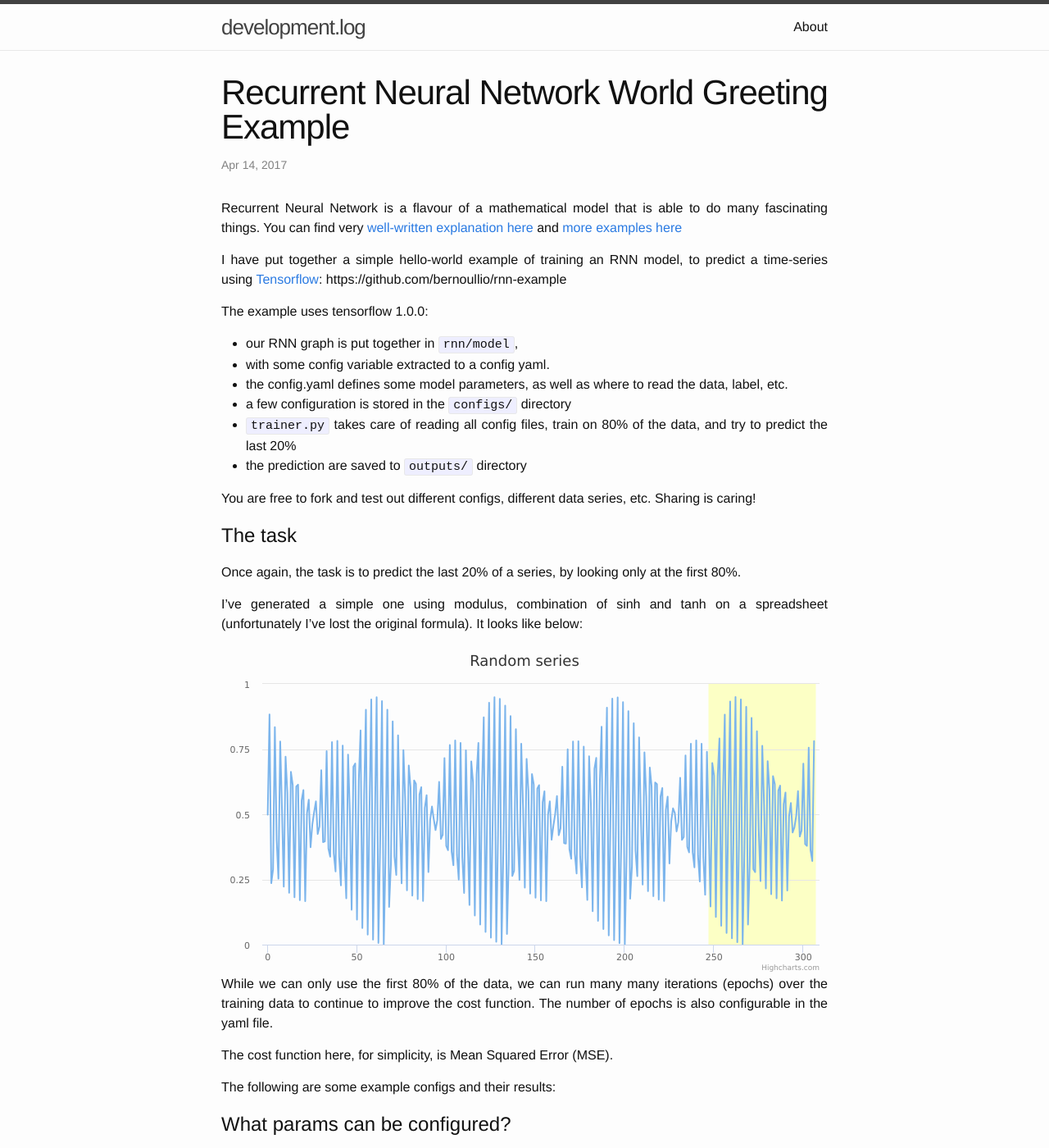
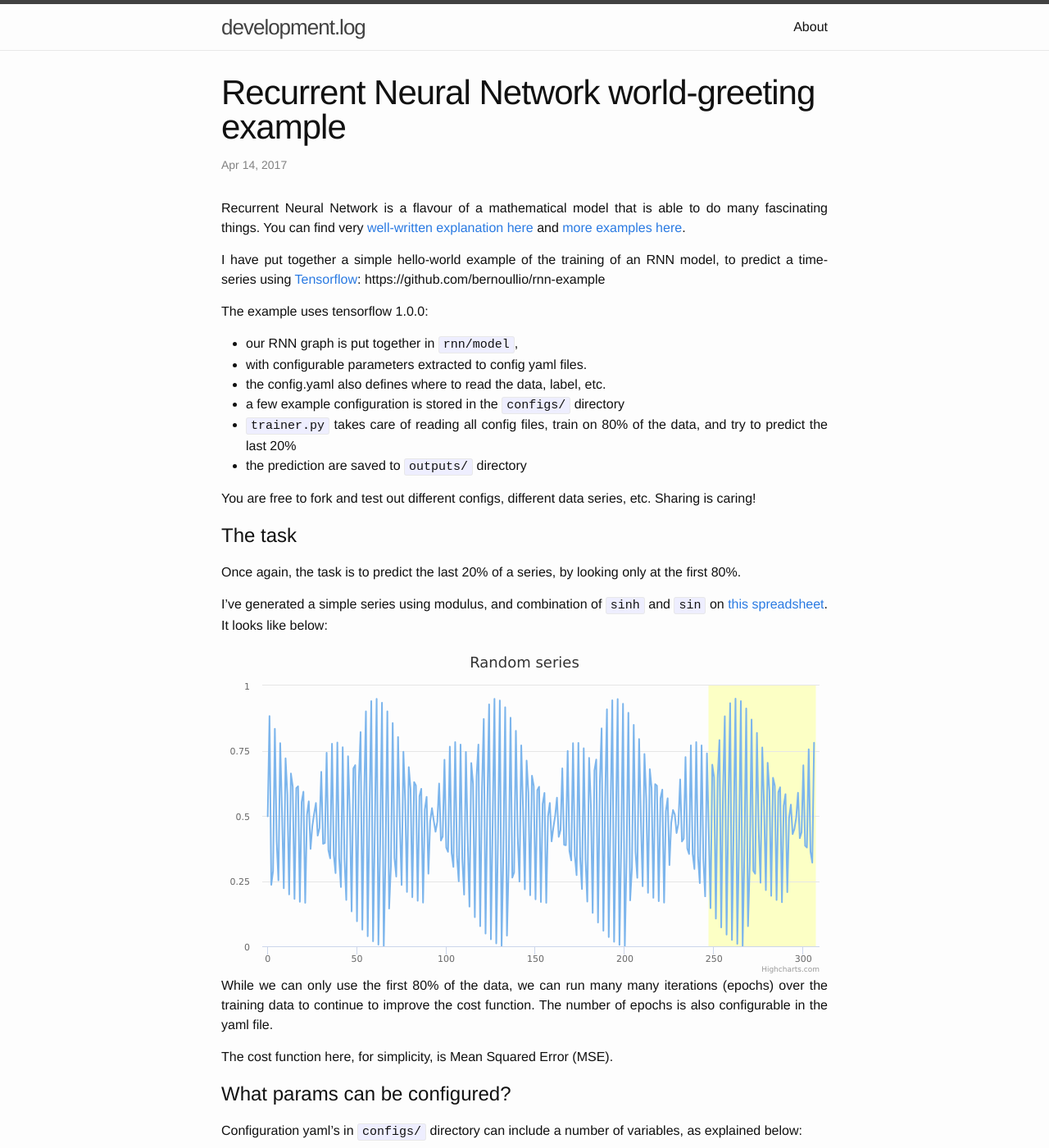
Before and after one commit to keang/keang.github.io, a Jekyll site: the page built from _posts/2017-04-14-rnn-example.markdown, in a window 1280 px wide and 1400 px high. Shown: the whole window at 82% size. Built offline with Jekyll 4.4.1, drawn with Linux system fonts in a browser that asks for light colours; comment, search, counter and statistics services are not loaded; some of the changed text lies outside the part shown; grey boxes are pictures that could not be loaded.

Commit message:
Edit rnn-example

```diff
--- a/_posts/2017-04-14-rnn-example.markdown
+++ b/_posts/2017-04-14-rnn-example.markdown
@@ -1,6 +1,6 @@
 ---
 layout: post
-title:  "Recurrent Neural Network World Greeting Example"
+title:  "Recurrent Neural Network world-greeting example"
 date:   2017-04-14 11:02:00 +0800
 categories: machine-learning
 comments: true
@@ -9,16 +9,16 @@ jsarr:
 ---
 
 Recurrent Neural Network is a flavour of a mathematical model that is able to do many fascinating things.
-You can find very [well-written explanation here](http://colah.github.io/posts/2015-08-Understanding-LSTMs/) and [more examples here](http://karpathy.github.io/2015/05/21/rnn-effectiveness/)
+You can find very [well-written explanation here](http://colah.github.io/posts/2015-08-Understanding-LSTMs/) and [more examples here](http://karpathy.github.io/2015/05/21/rnn-effectiveness/).
 
-I have put together a simple hello-world example of training an RNN model, to predict a time-series using [Tensorflow](https://www.tensorflow.org/): https://github.com/bernoullio/rnn-example
+I have put together a simple hello-world example of the training of an RNN model, to predict a time-series using [Tensorflow](https://www.tensorflow.org/): https://github.com/bernoullio/rnn-example
 
 The example uses tensorflow 1.0.0:
 
   - our RNN graph is put together in `rnn/model`,
-  - with some config variable extracted to a config yaml.
-  - the config.yaml defines some model parameters, as well as where to read the data, label, etc.
-  - a few configuration is stored in the `configs/` directory
+  - with configurable parameters extracted to config yaml files.
+  - the config.yaml also defines where to read the data, label, etc.
+  - a few example configuration is stored in the `configs/` directory
   - `trainer.py` takes care of reading all config files, train on 80% of the data, and try to predict the last 20%
   - the prediction are saved to `outputs/` directory
 
@@ -28,7 +28,7 @@ You are free to fork and test out different configs, different data series, etc.
 
 Once again, the task is to predict the last 20% of a series, by looking only at the first 80%.
 
-I've generated a simple one using modulus, combination of sinh and tanh  on a spreadsheet (unfortunately I've lost the original formula). It looks like below:
+I've generated a simple series using modulus, and combination of `sinh` and `sin` on [this spreadsheet](https://docs.google.com/spreadsheets/d/1fdEMbqGCLJ-GPJFswbDRCzVIP4oMT-1GwL4v2UwftPM/edit?usp=sharing). It looks like below:
 
 <div id="series"></div>
 
@@ -36,21 +36,20 @@ While we can only use the first 80% of the data, we can run many many iterations
 
 The cost function here, for simplicity, is Mean Squared Error (MSE).
 
-The following are some example configs and their results:
-
-
 # What params can be configured?
 
 Configuration yaml's in `configs/` directory can include a number of variables, as explained below:
 
 <script src="http://gist-it.appspot.com/https://github.com/bernoullio/rnn-example/blob/master/configs/base.yaml"></script>
 
-# Tweaking `rnn_layer`
+In this post, though, we'll take a look only at a few basic parameter tuning.
 
-The following section illustrates how varying the RNN architecture, the `rnn_layer` variable in the yaml (which is basically how many cells per layer, how many layer, etc.) affect the prediction power. The last 20% values are plotted against the predicted values.
+# Tweaking **rnn_layer**
+
+The following section illustrates how varying the RNN architecture, the `rnn_layer` variable in the yaml (which is basically how many cells per layer, how many layer, etc.) affect the prediction power. The last 20% of the series is plotted against the predicted values.
 
 ### Basic
-This is the configuration example found above; basic model architecture: 1 layer of 5 LSTM cells.
+This is the result of the configuration example found above; basic model architecture: 1 layer of 5 LSTM cells.
 
 <div id="base_graph"></div>
 
@@ -71,4 +70,7 @@ If we increase the variable `time_steps` so that more steps are bundled together
 <div id="long_graph"></div>
 
 # What next?
-There are actually a lot more parameters than just the RNN architechture that can be tweaked, but not illustrated here. Go ahead, clone/fork [the repo](https://github.com/bernoullio/rnn-example) and have fun!
+There are actually a lot more parameters than just the RNN architechture that can be tweaked, but not illustrated here.
+When you run the configs, the MSE may vary, as for one thing, it depends on how the weights of the RNN get initialised.
+
+Go ahead, clone/fork [the repo](https://github.com/bernoullio/rnn-example) and have fun!
```
